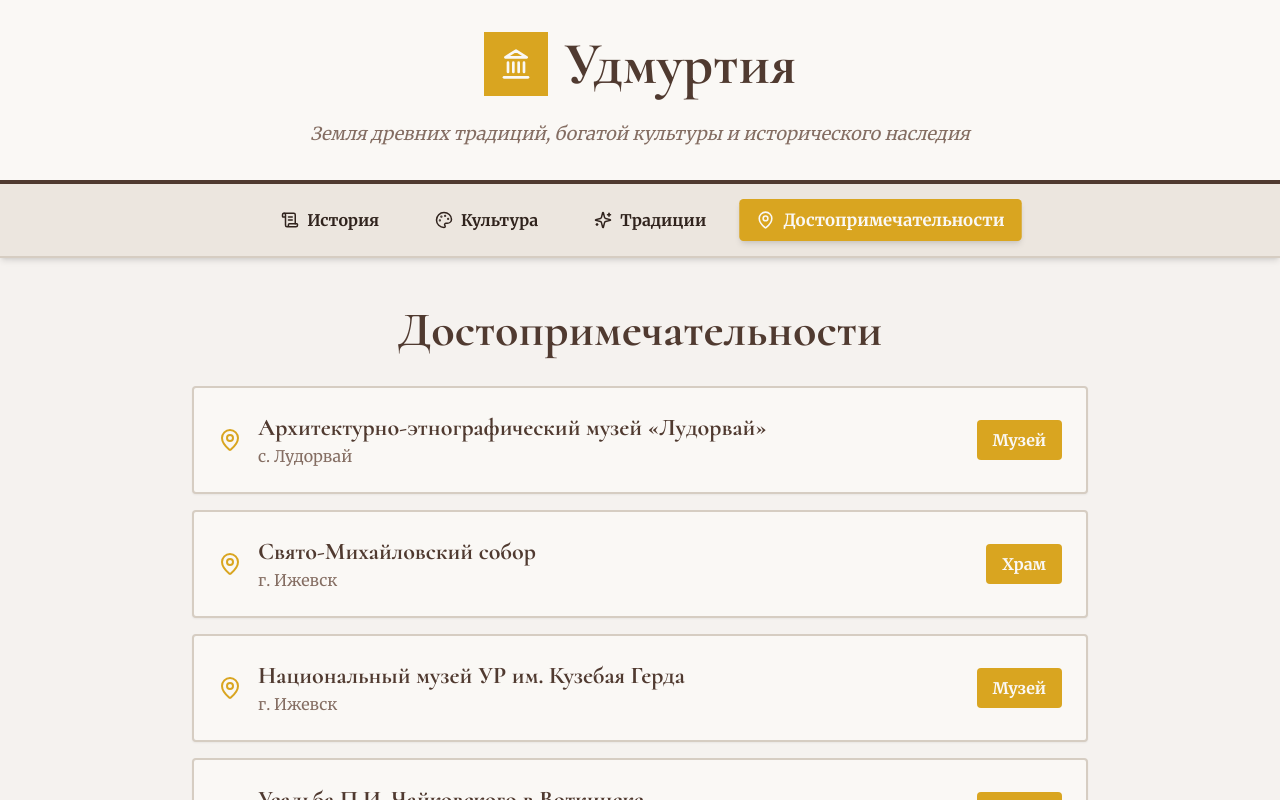
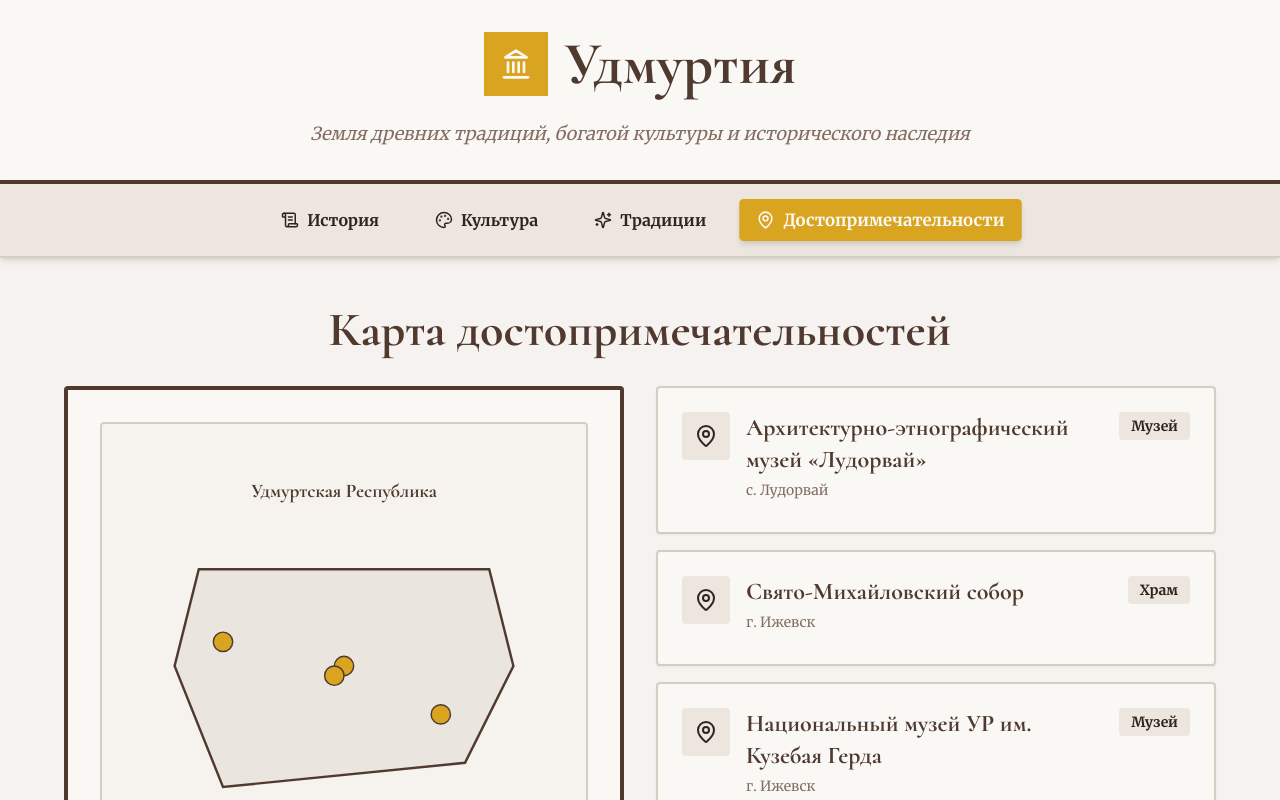
Before and after one commit to pr-poehali-dev/udmurtiya-culture-website, a React (Vite) app: page / in a window 1280 px wide. Both pictures are taken after a click on the button "Достопримечательности". Shown: the top 800 px of the page. Built offline with nearby package versions, Linux system fonts and the light colour scheme.

Commit message:
Создание карты достопримечательностей

```diff
--- a/src/pages/Index.tsx
+++ b/src/pages/Index.tsx
@@ -5,6 +5,7 @@ import Icon from '@/components/ui/icon';
 
 const Index = () => {
   const [activeSection, setActiveSection] = useState('history');
+  const [selectedLandmark, setSelectedLandmark] = useState<number | null>(null);
 
   const historyTimeline = [
     { year: '1552', event: 'Включение Удмуртии в состав Российского государства' },
@@ -29,10 +30,38 @@ const Index = () => {
   ];
 
   const landmarks = [
-    { name: 'Архитектурно-этнографический музей «Лудорвай»', location: 'с. Лудорвай', type: 'Музей' },
-    { name: 'Свято-Михайловский собор', location: 'г. Ижевск', type: 'Храм' },
-    { name: 'Национальный музей УР им. Кузебая Герда', location: 'г. Ижевск', type: 'Музей' },
-    { name: 'Усадьба П.И. Чайковского в Воткинске', location: 'г. Воткинск', type: 'Музей' },
+    {
+      name: 'Архитектурно-этнографический музей «Лудорвай»',
+      location: 'с. Лудорвай',
+      type: 'Музей',
+      x: 25,
+      y: 45,
+      description: 'Уникальный музей под открытым небом с образцами удмуртского зодчества'
+    },
+    {
+      name: 'Свято-Михайловский собор',
+      location: 'г. Ижевск',
+      type: 'Храм',
+      x: 50,
+      y: 50,
+      description: 'Величественный православный храм, памятник архитектуры XIX века'
+    },
+    {
+      name: 'Национальный музей УР им. Кузебая Герда',
+      location: 'г. Ижевск',
+      type: 'Музей',
+      x: 48,
+      y: 52,
+      description: 'Главный музей республики с богатой коллекцией этнографии и истории'
+    },
+    {
+      name: 'Усадьба П.И. Чайковского в Воткинске',
+      location: 'г. Воткинск',
+      type: 'Музей',
+      x: 70,
+      y: 60,
+      description: 'Дом-музей великого русского композитора, место его рождения'
+    },
   ];
 
   return (
@@ -151,27 +180,103 @@ const Index = () => {
         {activeSection === 'landmarks' && (
           <div className="animate-fade-in">
             <h2 className="font-cormorant text-4xl md:text-5xl font-bold text-primary mb-8 text-center">
-              Достопримечательности
+              Карта достопримечательностей
             </h2>
-            <div className="max-w-4xl mx-auto space-y-4">
-              {landmarks.map((item, index) => (
-                <Card key={index} className="border-2 border-border hover:border-accent hover:shadow-xl transition-all duration-300">
-                  <CardContent className="p-6">
-                    <div className="flex items-center justify-between gap-4 flex-wrap">
-                      <div className="flex items-center gap-4 flex-1">
-                        <Icon name="MapPin" className="text-accent" size={24} />
-                        <div>
-                          <h3 className="font-cormorant text-2xl font-bold text-primary">{item.name}</h3>
-                          <p className="text-muted-foreground font-merriweather">{item.location}</p>
+
+            <div className="max-w-6xl mx-auto grid lg:grid-cols-2 gap-8">
+              <div className="relative bg-card border-4 border-primary rounded-lg p-8 aspect-square">
+                <div className="absolute inset-0 m-8 bg-secondary/30 rounded border-2 border-border">
+                  <svg className="w-full h-full" viewBox="0 0 100 100">
+                    <text x="50" y="15" textAnchor="middle" className="fill-primary font-cormorant text-[4px] font-bold">
+                      Удмуртская Республика
+                    </text>
+
+                    <path
+                      d="M 20,30 L 80,30 L 85,50 L 75,70 L 25,75 L 15,50 Z"
+                      className="fill-muted/50 stroke-primary stroke-[0.5]"
+                    />
+
+                    {landmarks.map((landmark, index) => (
+                      <g key={index}>
+                        <circle
+                          cx={landmark.x}
+                          cy={landmark.y}
+                          r={selectedLandmark === index ? '3' : '2'}
+                          className={`cursor-pointer transition-all ${
+                            selectedLandmark === index
+                              ? 'fill-accent stroke-accent-foreground stroke-[0.5]'
+                              : 'fill-accent hover:fill-accent/80 stroke-primary stroke-[0.3]'
+                          }`}
+                          onClick={() => setSelectedLandmark(selectedLandmark === index ? null : index)}
+                        />
+                        {selectedLandmark === index && (
+                          <circle
+                            cx={landmark.x}
+                            cy={landmark.y}
+                            r="4"
+                            className="fill-none stroke-accent stroke-[0.5] animate-ping"
+                          />
+                        )}
+                      </g>
+                    ))}
+                  </svg>
+                </div>
+
+                <div className="absolute bottom-4 left-4 right-4 bg-card/95 border border-border rounded p-3">
+                  <div className="flex items-center gap-2 text-sm">
+                    <Icon name="Info" size={16} className="text-muted-foreground" />
+                    <span className="font-merriweather text-muted-foreground">
+                      Нажмите на точку для подробностей
+                    </span>
                   </div>
                 </div>
-                      <span className="bg-accent text-accent-foreground px-4 py-2 rounded font-semibold">
+              </div>
+
+              <div className="space-y-4">
+                {landmarks.map((item, index) => (
+                  <Card
+                    key={index}
+                    className={`border-2 cursor-pointer transition-all duration-300 ${
+                      selectedLandmark === index
+                        ? 'border-accent shadow-2xl scale-105'
+                        : 'border-border hover:border-accent/50 hover:shadow-xl'
+                    }`}
+                    onClick={() => setSelectedLandmark(selectedLandmark === index ? null : index)}
+                  >
+                    <CardContent className="p-6">
+                      <div className="flex items-start gap-4">
+                        <div className={`p-3 rounded transition-colors ${
+                          selectedLandmark === index
+                            ? 'bg-accent text-accent-foreground'
+                            : 'bg-secondary'
+                        }`}>
+                          <Icon name="MapPin" size={24} />
+                        </div>
+                        <div className="flex-1">
+                          <h3 className="font-cormorant text-2xl font-bold text-primary mb-1">
+                            {item.name}
+                          </h3>
+                          <p className="text-muted-foreground font-merriweather text-sm mb-2">
+                            {item.location}
+                          </p>
+                          {selectedLandmark === index && (
+                            <p className="text-foreground font-merriweather leading-relaxed mt-3 animate-fade-in">
+                              {item.description}
+                            </p>
+                          )}
+                        </div>
+                        <span className={`px-3 py-1 rounded text-sm font-semibold ${
+                          selectedLandmark === index
+                            ? 'bg-accent text-accent-foreground'
+                            : 'bg-secondary text-secondary-foreground'
+                        }`}>
                           {item.type}
                         </span>
                       </div>
                     </CardContent>
                   </Card>
                 ))}
+              </div>
             </div>
           </div>
         )}
```
Lines whose indentation alone changed are shown as unchanged.
